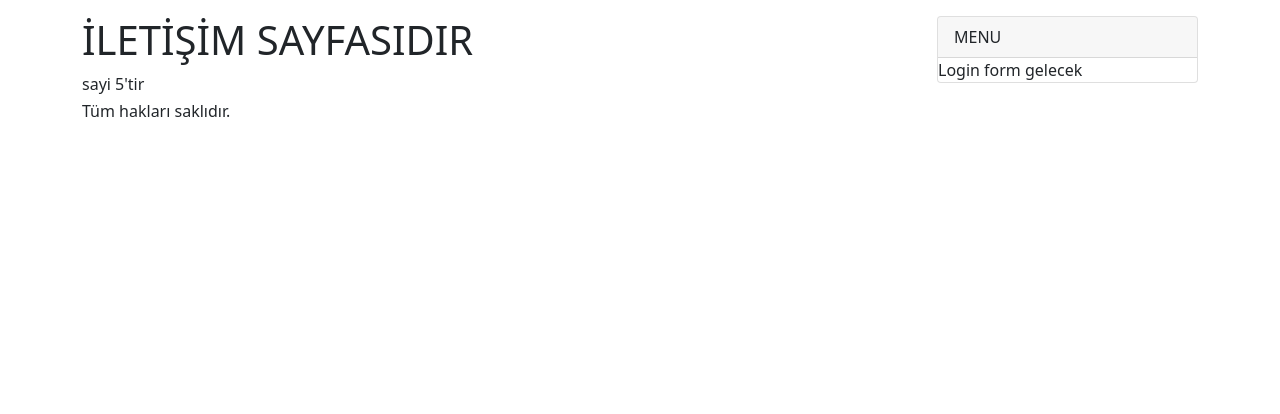
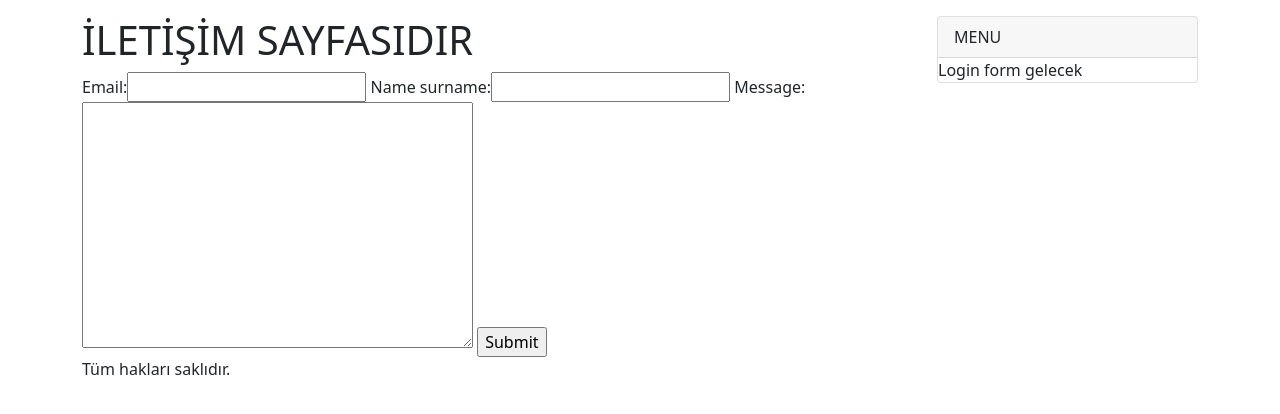
Before and after one commit to burkayelbek/Django-Blog, a Django app: page /contact in a window 1280 px wide. Shown: the part 56-470 px from the top of the page. Run offline with Django 3.2, Linux system fonts and the light colour scheme; data that the repository does not hold is empty; some libraries are stand-ins or nearby versions.

Commit message:
Contact Form implemented

```diff
--- /dev/null
+++ b/blog/forms/__init__.py
@@ -0,0 +1 @@
+from .contact import ContactForm
--- /dev/null
+++ b/blog/forms/contact.py
@@ -0,0 +1,6 @@
+from django import forms
+
+class ContactForm(forms.Form):
+    email = forms.EmailField(max_length=50)
+    name_surname = forms.CharField(max_length=25)
+    message = forms.CharField(widget=forms.Textarea)
--- a/blog/templates/pages/contact.html
+++ b/blog/templates/pages/contact.html
@@ -3,7 +3,9 @@
 {% block title %} Contact {% endblock %}
 {% block content %}
 <h1> İLETİŞİM SAYFASIDIR </h1>
-    {% if sayi == 5%}
-        sayi 5'tir
-    {% endif %}
+    <form method="POST">
+        {% csrf_token %}
+        {{form }}
+        <input type="submit" value="Submit"/>
+    </form>
 {% endblock %}
--- a/blog/views/contact.py
+++ b/blog/views/contact.py
@@ -1,7 +1,19 @@
-from django.shortcuts import render
+from django.shortcuts import render, redirect
+from blog.forms import ContactForm
+from blog.models import ContactModel
 
 def contact(request):
+    form = ContactForm()
+    if request.method == 'POST':
+        form = ContactForm(request.POST)
+        if form.is_valid():
+            contact = ContactModel()
+            contact.email = form.cleaned_data['email']
+            contact.name_surname = form.cleaned_data['name_surname']
+            contact.message = form.cleaned_data['message']
+            contact.save()
+            return redirect('homepage')
     context ={
-        'sayi':5
+        'form':form
     }
     return render(request, 'pages/contact.html', context=context)
--- a/config/settings.py
+++ b/config/settings.py
@@ -127,4 +127,4 @@ AUTH_USER_MODEL = 'account.CustomUserModel' # We created our custom model
 
 MEDIA_URL = '/media/'
 
-MEDIA_ROOT = os.path.join(BASE_DIR, 'media/')
+MEDIA_ROOT = os.path.join(BASE_DIR, 'media/') #Production için ürünü yayına alındığı zaman kullanılır.
```
